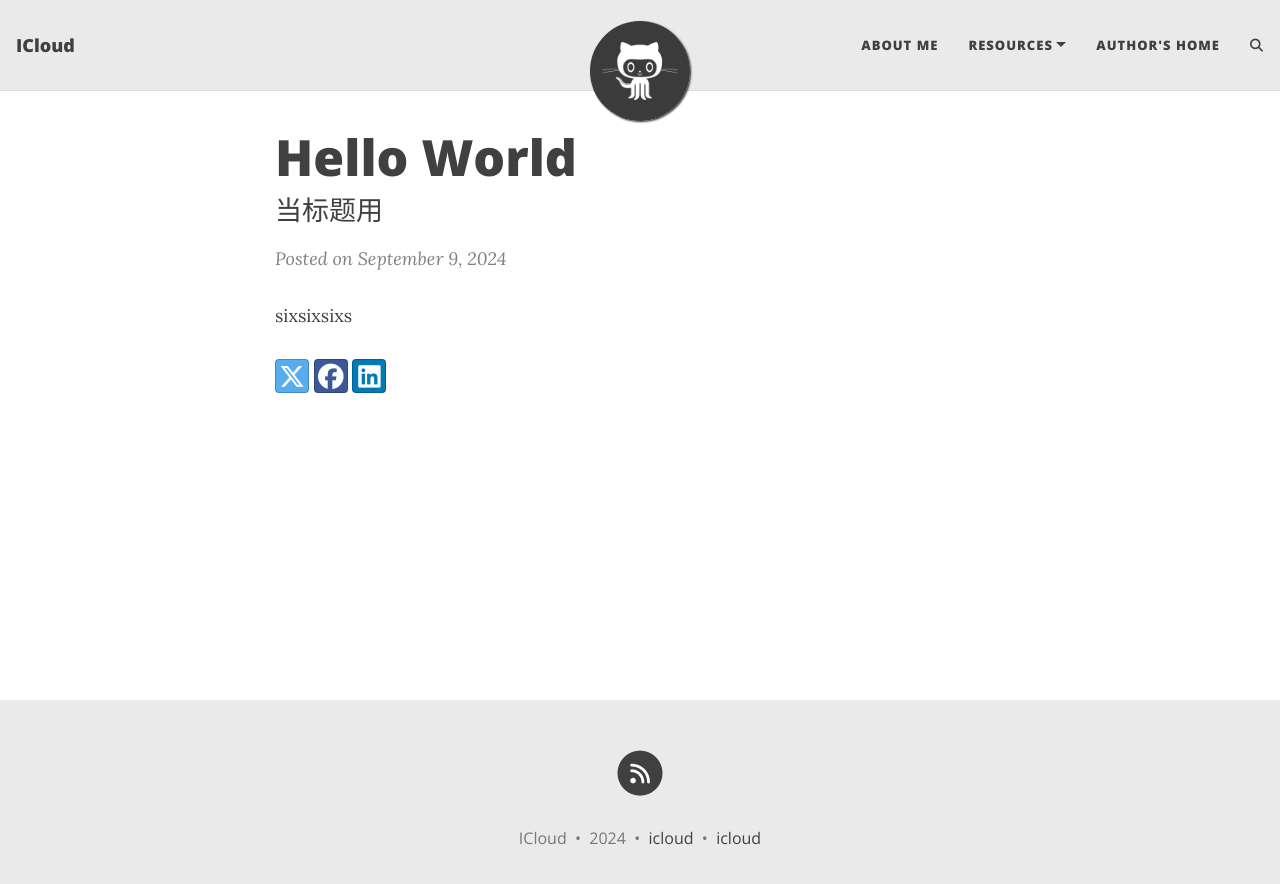
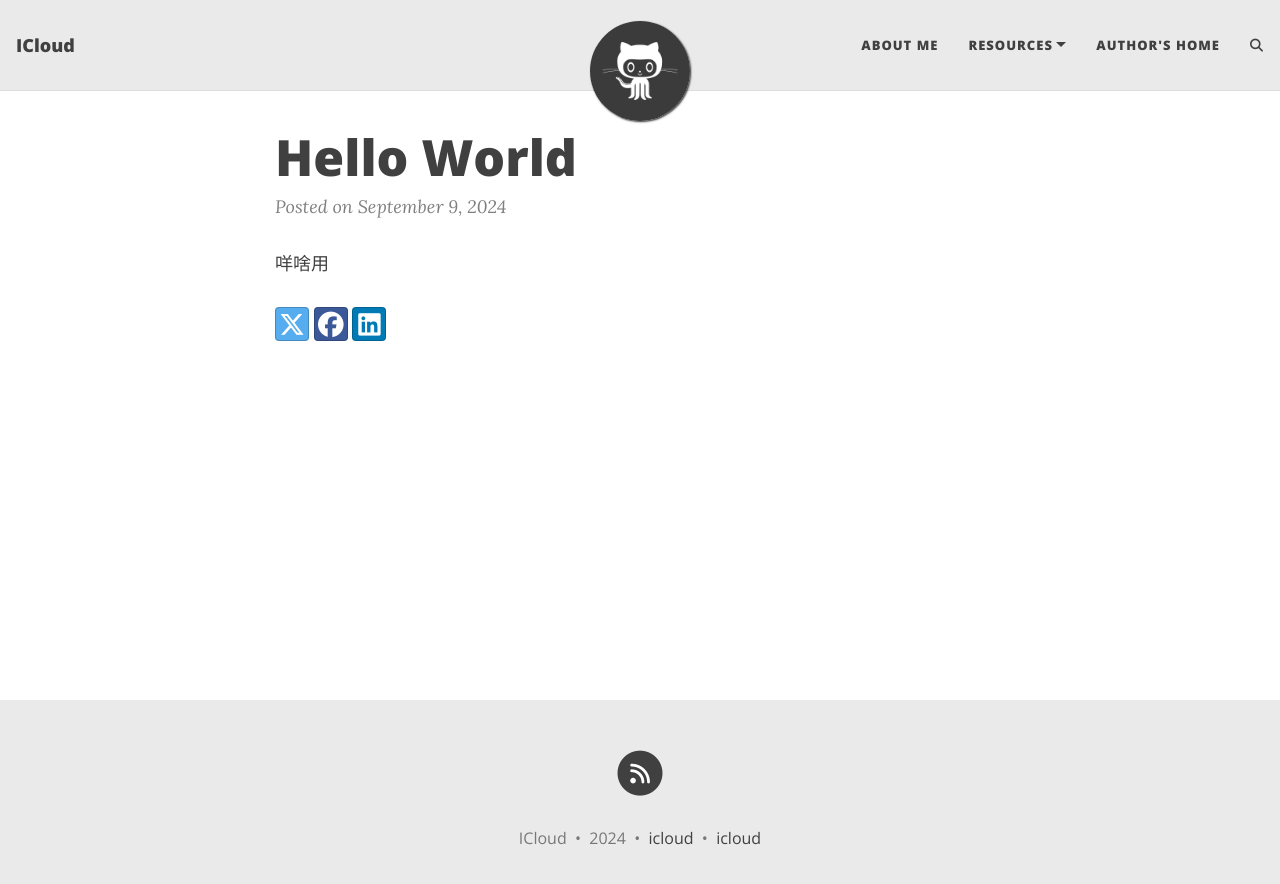
Before and after one commit to CloudLu8/icloud, a Jekyll site: the page built from _posts/2024-09-09-hello-world.md, in a window 1280 px wide. Shown: the top 884 px of the page. Built offline with Jekyll 4.4.1, drawn with Linux system fonts in a browser that asks for light colours; comment, search, counter and statistics services are not loaded.

Commit message:
Updated hello-world post

```diff
--- a/_posts/2024-09-09-hello-world.md
+++ b/_posts/2024-09-09-hello-world.md
@@ -1,7 +1,6 @@
 ---
 layout: post
-subtitle: 当标题用
 comments: true
 mathjax: true
 ---
-sixsixsixs
+咩啥用
```
